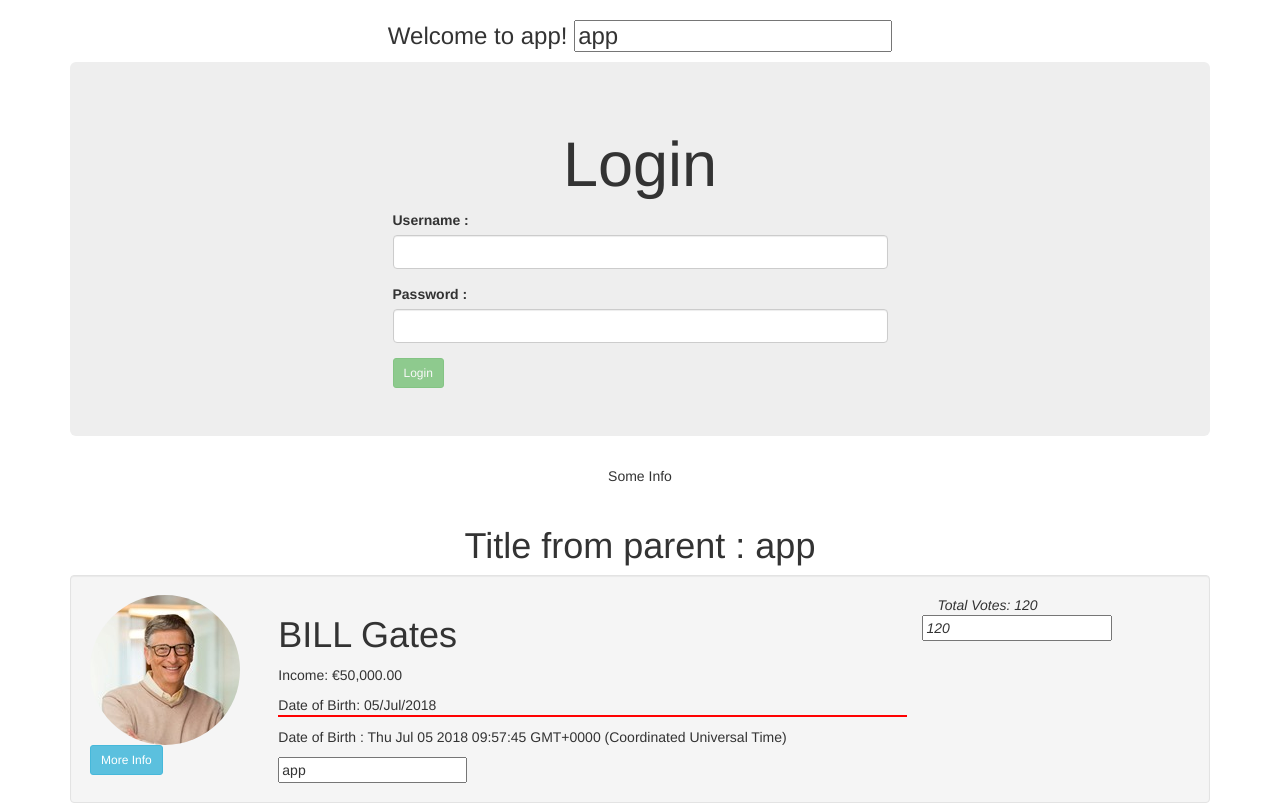
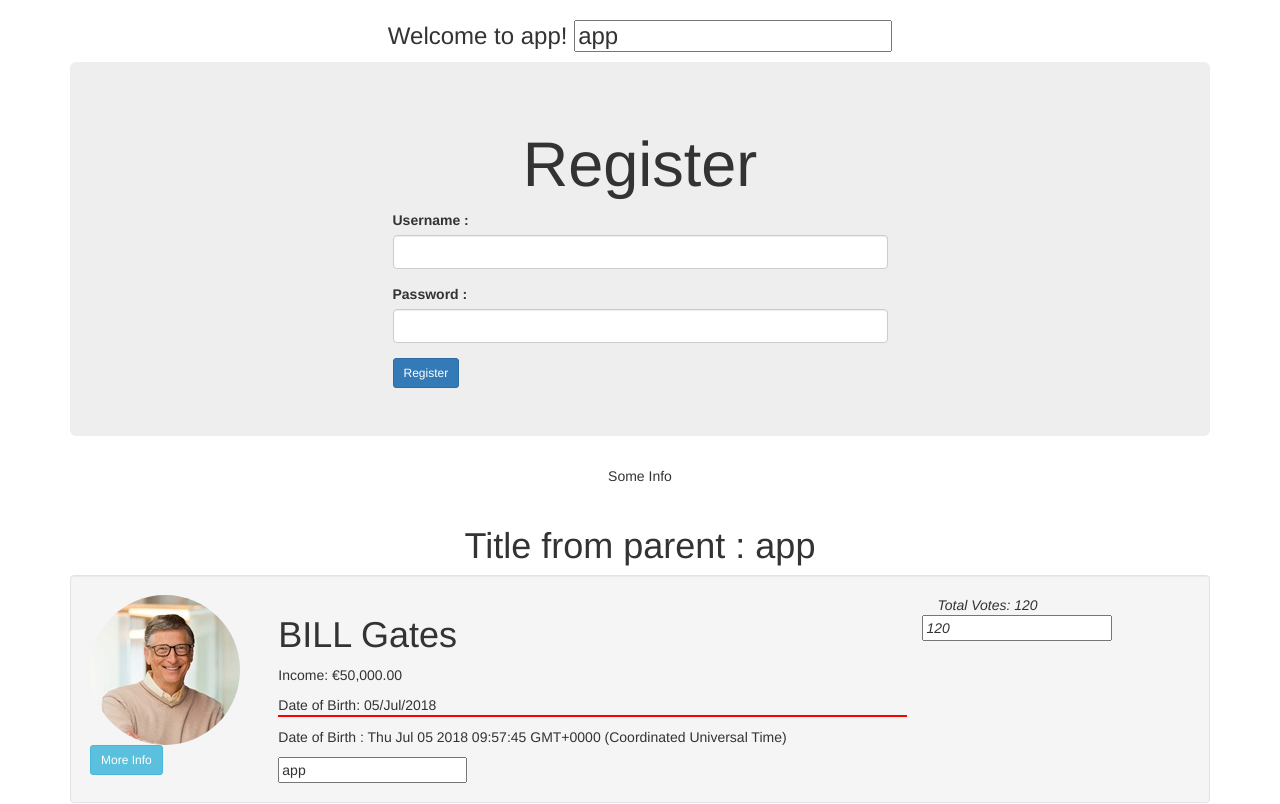
Before and after one commit to Afrozjahan/Ag5, an Angular app in the folder soc-gen-app/: page / in a window 1280 px wide. Shown: the top 804 px of the page. Built offline with nearby package versions, Linux system fonts and the light colour scheme.

Commit message:
reactive form module

```diff
--- a/soc-gen-app/src/app/app.component.html
+++ b/soc-gen-app/src/app/app.component.html
@@ -5,13 +5,17 @@
     <input type="text" [(ngModel)]="title" />
   </h3>
 
-  <div class="container">
+  <!-- <div class="container">
     <app-login></app-login>
-  </div>
+  </div> -->
 
   <!-- <div class="container">
     <app-pipe-demo></app-pipe-demo>
   </div> -->
+
+  <div class="container">
+    <app-register></app-register>
+  </div>
   <app-user [user]="users" [title]="title">
     <header class="text-center">{{headerInfo}}</header>
     <footer class="text-center">Some footer Here</footer>
--- a/soc-gen-app/src/app/app.module.ts
+++ b/soc-gen-app/src/app/app.module.ts
@@ -1,6 +1,6 @@
 import { BrowserModule } from '@angular/platform-browser';
 import { NgModule } from '@angular/core';
-import { FormsModule } from '@angular/forms';
+import { FormsModule, ReactiveFormsModule } from '@angular/forms';
 
 
 import { AppComponent } from './app.component';
@@ -30,7 +30,8 @@ import { RegisterComponent } from './auth/register/register.component';
   ],
   imports: [
     BrowserModule,
-    FormsModule
+    FormsModule,
+    ReactiveFormsModule
   ],
   providers: [],
   bootstrap: [AppComponent]
--- a/soc-gen-app/src/app/auth/login/login.component.html
+++ b/soc-gen-app/src/app/auth/login/login.component.html
@@ -15,5 +15,4 @@
       </form>
     </div>
   </div>
-
 </div>
--- a/soc-gen-app/src/app/auth/register/register.component.html
+++ b/soc-gen-app/src/app/auth/register/register.component.html
@@ -1,3 +1,36 @@
-<p>
-  register works!
-</p>
+<div class="jumbotron">
+  <h1 class="text-center">Register</h1>
+  <div class="row">
+    <div class="col-md-6 col-md-offset-3">
+      <form [formGroup]="registerForm">
+        <div class="form-group">
+          <label for="username">Username : </label>
+          <input type="text" class="form-control" name="username" [formControl]="username" />
+          <div [hidden]="username.valid || username.untouched">
+            Something wrong with username
+            <div [hidden]="username.hasError('required')">
+              User name is required
+            </div>
+            <div [hidden]="username.hasError('minlength')">
+              User name should have min 6 characters
+            </div>
+          </div>
+        </div>
+        <div class="form-group">
+          <label for="password">Password : </label>
+          <input type="password" class="form-control" name="password" autocomplete="new-password" [formControl]="password" />
+          <div [hidden]="password.valid || password.untouched">
+            Something wrong with password
+            <div [hidden]="password.hasError('required')">
+              Password is required
+            </div>
+            <div [hidden]="password.hasError('needExclaimation')">
+              Password should have an Exclaimation
+            </div>
+          </div>
+        </div>
+        <button type="button" class="btn btn-primary btn-sm" (click)="register()">Register</button>
+      </form>
+    </div>
+  </div>
+</div>
--- a/soc-gen-app/src/app/auth/register/register.component.ts
+++ b/soc-gen-app/src/app/auth/register/register.component.ts
@@ -1,15 +1,30 @@
 import { Component, OnInit } from '@angular/core';
+import { FormControl, FormGroup, FormBuilder, Validators } from '@angular/forms';
 
 @Component({
   selector: 'app-register',
   templateUrl: './register.component.html',
-  styleUrls: ['./register.component.css']
+  styleUrls: ['../login/login.component.css']
 })
 export class RegisterComponent implements OnInit {
 
-  constructor() { }
-
+  username = new FormControl('', [Validators.email, Validators.required, Validators.minLength(6)]);
+  password = new FormControl('', [Validators.required, this.hasExclaimation]);
+  registerForm: FormGroup;
+  constructor(private fb: FormBuilder) {
+    this.registerForm = this.fb.group({
+      username: this.username,
+      password: this.password
+    })
+  }
   ngOnInit() {
+  }
+  hasExclaimation(input: FormControl) {
+    const excl = input.value.indexOf("!") >= 0;
+    return excl ? null : { 'needExclaimation': true };
+  }
+  register() {
+    console.log("registered");
   }
 
 }
```
Also changed, not shown: 1 other file (tests, documents, lock files or other folders).
